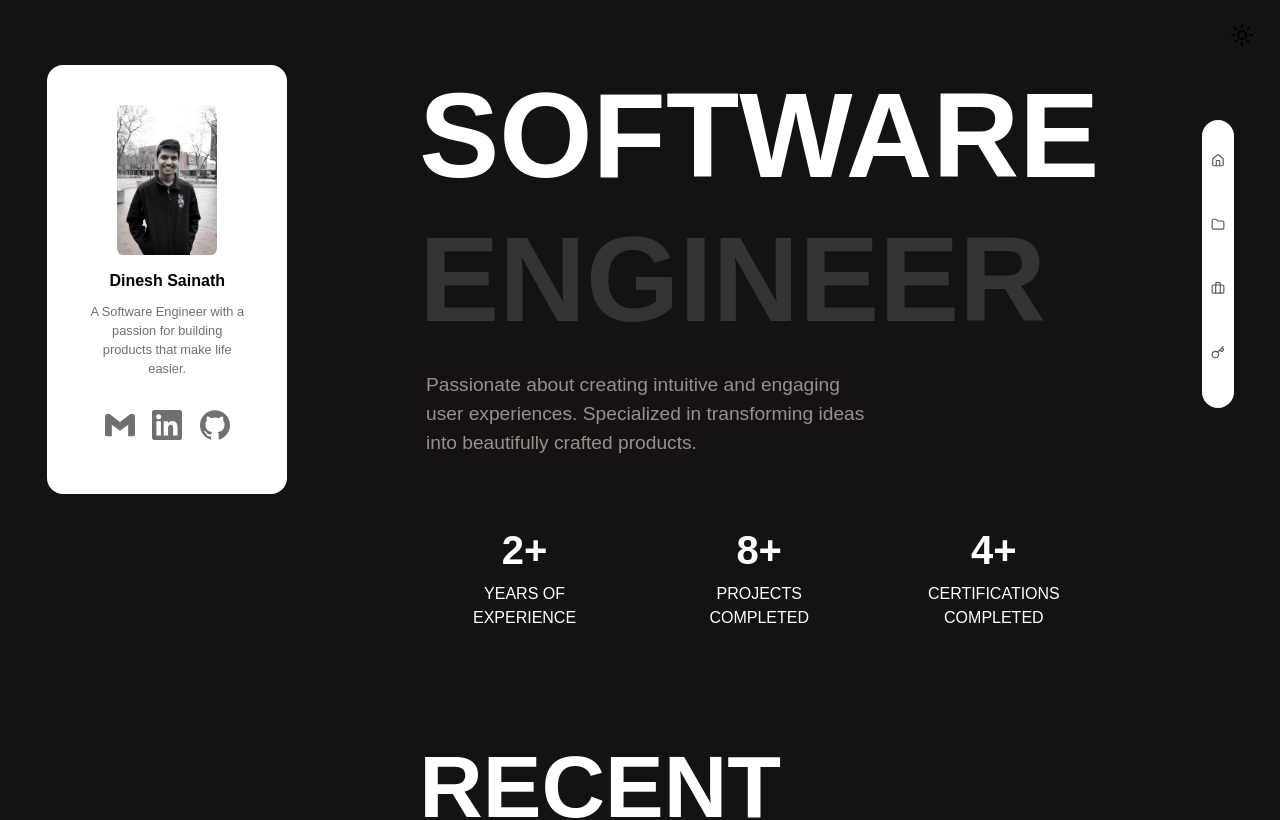
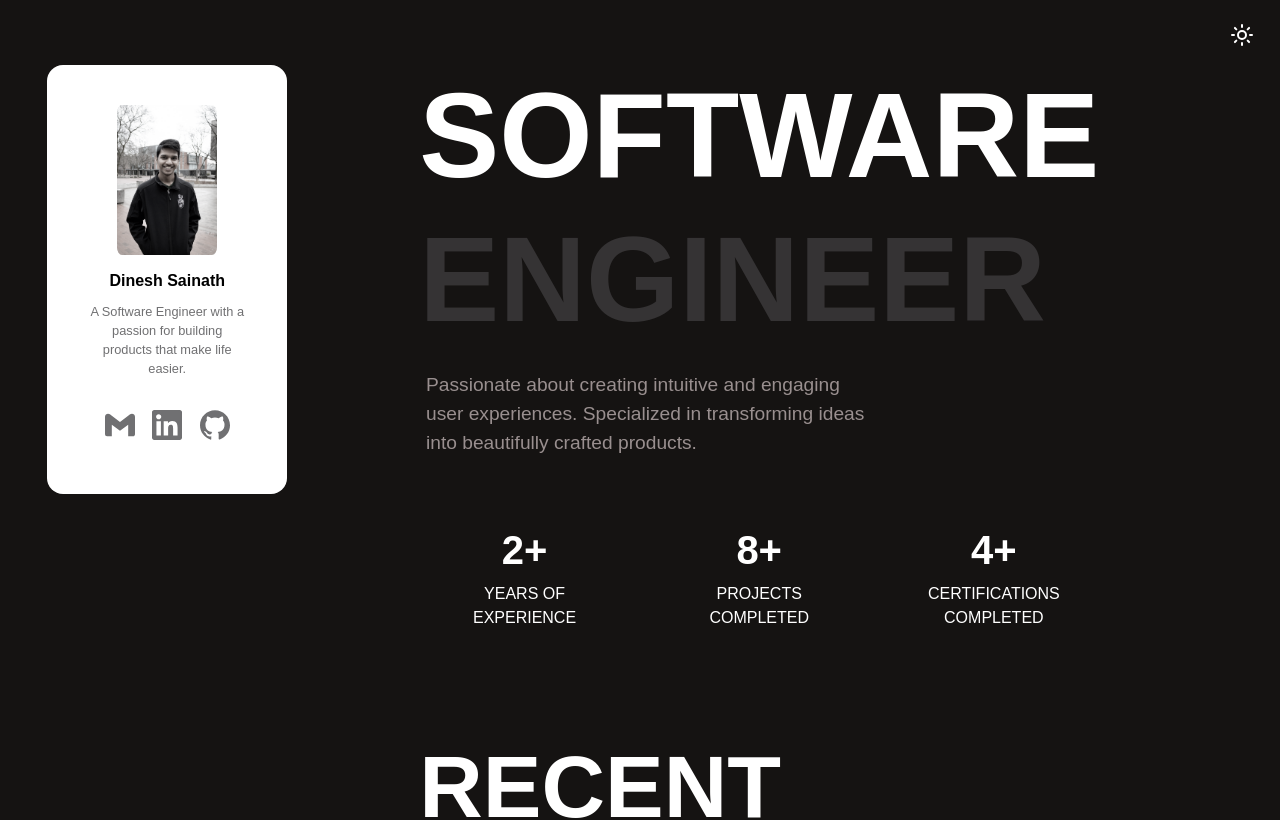
Before and after one commit to DineshSainath/ds-portfolio, a React (Create React App) app: page / in a window 1280 px wide. Shown: the top 820 px of the page. Built offline with nearby package versions, Linux system fonts and the light colour scheme; the HTML template or start-up script is replaced by a standard one; a web font is replaced by a local one.

Commit message:
toggle button and navbar animation

```diff
--- a/src/App.css
+++ b/src/App.css
@@ -371,6 +371,10 @@ body {
   align-content: center;
   margin-right: 4%;
   display: none;
+  /*Animation*/
+  animation: fadeIn 3s ease-out forwards;
+  opacity: 0;
+  animation-delay: 0.5s;
 }
 
 .nav-background {
@@ -425,6 +429,10 @@ body {
   border: none;
   cursor: pointer;
   z-index: 1000;
+  /*Animation*/
+  animation: fadeIn 3s ease-out forwards;
+  opacity: 0;
+  animation-delay: 0.5s;
 }
 
 :root {
@@ -582,6 +590,11 @@ body.dark-mode {
   transition: color 0.3s ease;
 }
 
+.theme-toggle {
+  color: var(--skill-icon);
+  transition: color 0.3s ease;
+}
+
 /* Media Queries */
 @media (max-width: 1239px) {
   .left-card {
```
